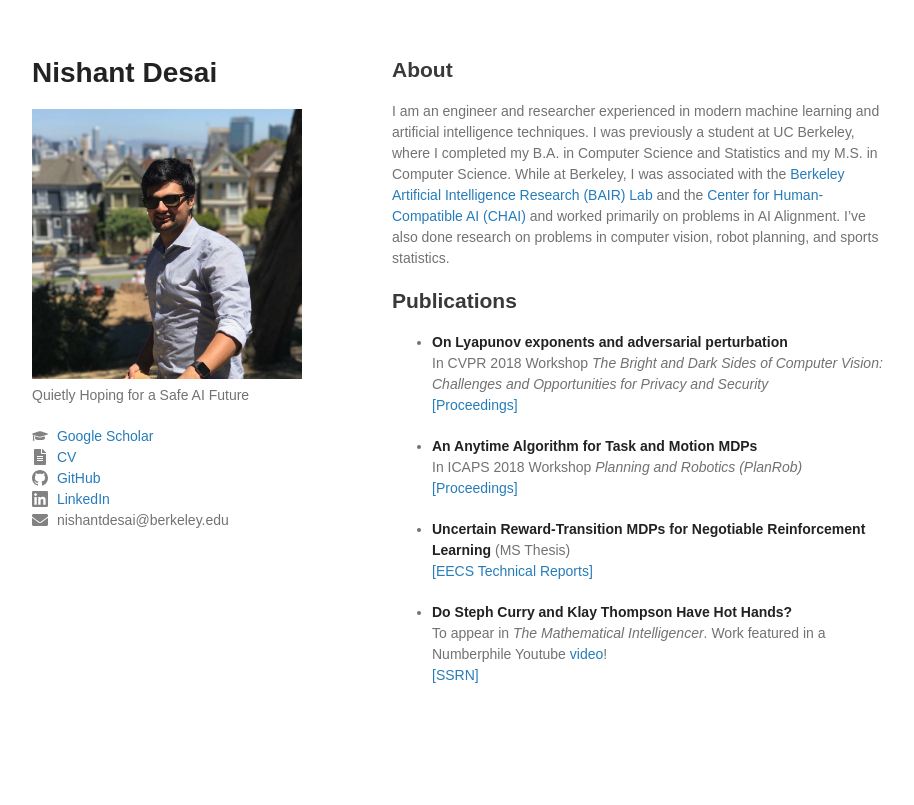
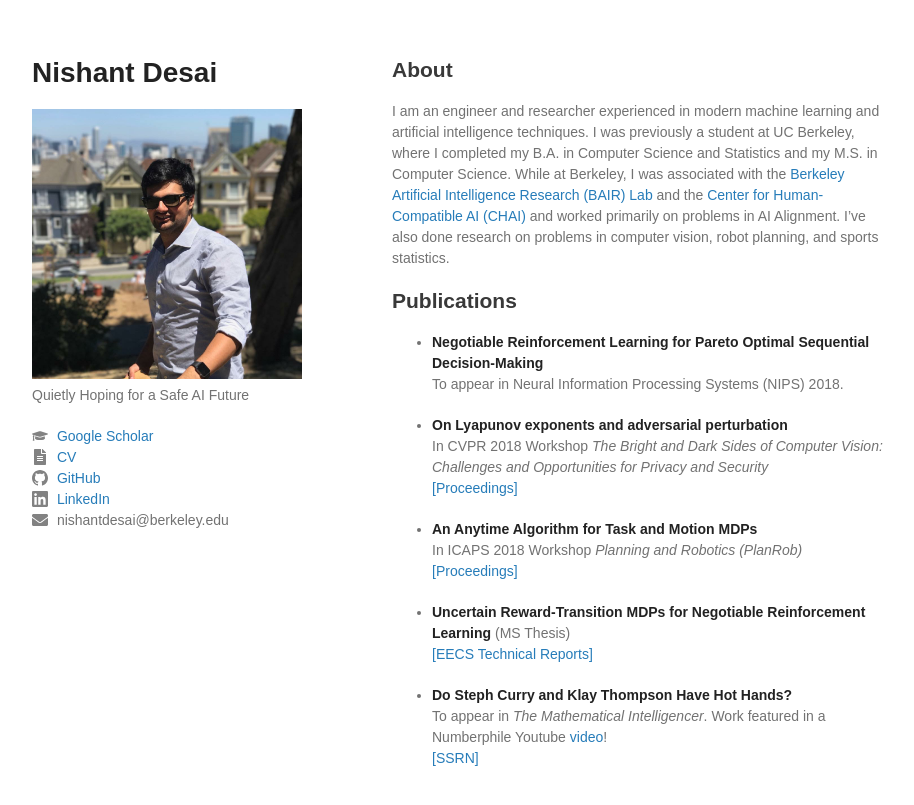
Before and after one commit to nishdesai/nishdesai.github.io, a Jekyll site: the page built from index.md, in a window 1280 px wide. Shown: the top 805 px of the page, without its empty margins (178-1092 px from the left). Built offline with Jekyll 4.4.1, drawn with Linux system fonts in a browser that asks for light colours; a script that is not in the unit is left out; our own code applies the rules of GitHub Pages for plain Markdown files.

Commit message:
Update index.md

```diff
--- a/index.md
+++ b/index.md
@@ -7,6 +7,9 @@ layout: main
 I am an engineer and researcher experienced in modern machine learning and artificial intelligence techniques. I was previously a student at UC Berkeley, where I completed my B.A. in Computer Science and Statistics and my M.S. in Computer Science. While at Berkeley, I was associated with the [Berkeley Artificial Intelligence Research (BAIR) Lab](http://bair.berkeley.edu) and the [Center for Human-Compatible AI (CHAI)](https://humancompatible.ai/) and worked primarily on problems in AI Alignment. I've also done research on problems in computer vision, robot planning, and sports statistics.
 
 ## Publications
+
+* **Negotiable Reinforcement Learning for Pareto Optimal Sequential Decision-Making**
+To appear in Neural Information Processing Systems (NIPS) 2018.
 
 * **On Lyapunov exponents and adversarial perturbation**
 In CVPR 2018 Workshop *The Bright and Dark Sides of Computer Vision: Challenges and Opportunities for Privacy and Security*
```
